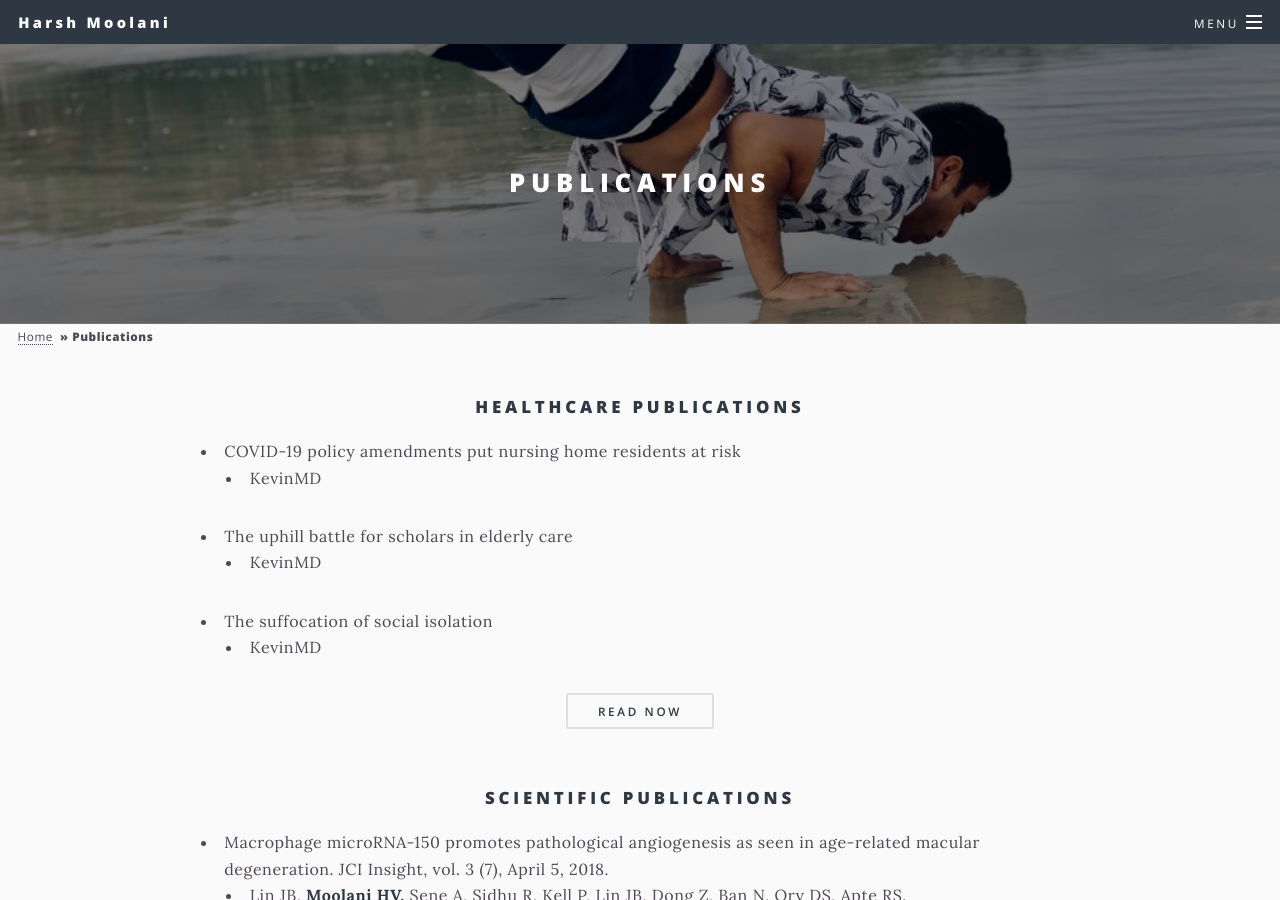
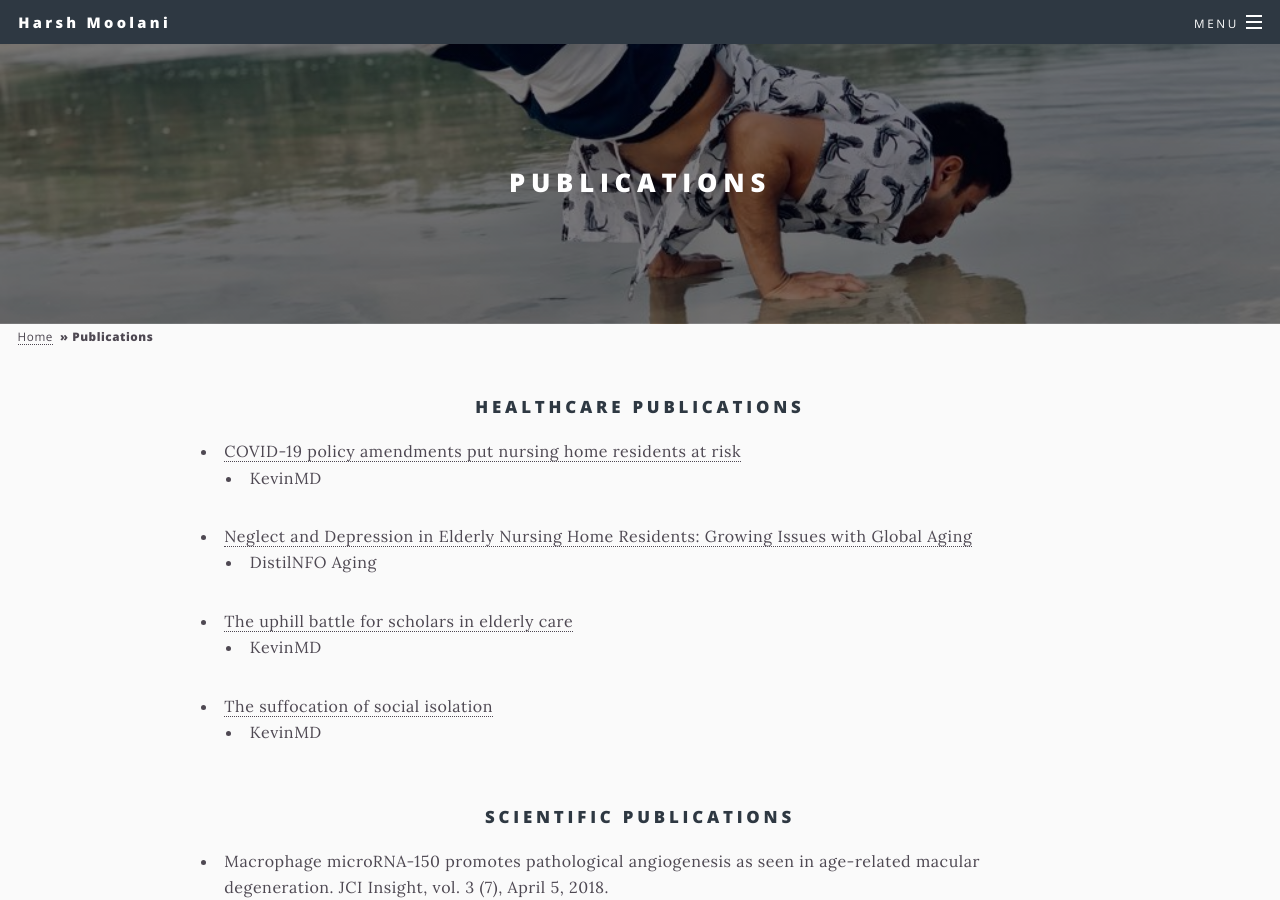
Before and after one commit to harshmoolani/h, a Jekyll site: the page built from _pages/flex.html, in a window 1280 px wide and 900 px high. Built offline with Jekyll 4.4.1, drawn with Linux system fonts in a browser that asks for light colours.

Commit message:
updated pubs

```diff
--- a/_pages/flex.html
+++ b/_pages/flex.html
@@ -12,25 +12,37 @@ if site.social.linkedin-square %}
    <center><h3>Healthcare Publications</h3></center>
 
 <ul type="circle">
-    <li> COVID-19 policy amendments put nursing home residents at risk
+    <li>
+      <a href="https://www.kevinmd.com/blog/2020/03/covid-19-policy-amendments-put-nursing-home-residents-at-risk.html">COVID-19 policy amendments put nursing home residents at risk</a>
      <ul>
       <li>KevinMD </li>
      </ul>
     </li>
 
-   <li> The uphill battle for scholars in elderly care
+    <li>
+    <a href="https://www.distilnfo.com/ageing/2019/12/19/neglect-and-depression-in-elderly-nursing-home-residents-growing-issues-with-global-aging/"> Neglect and Depression in Elderly Nursing Home Residents: Growing Issues with Global Aging</a>
+
+     <ul>
+      <li>DistilNFO Aging </li>
+     </ul>
+    </li>
+
+   <li>
+    <a href="https://www.kevinmd.com/blog/2019/07/the-uphill-battle-for-scholars-in-elderly-care.html"> The uphill battle for scholars in elderly care</a>
+
      <ul>
       <li>KevinMD </li>
      </ul>
     </li>
 
-    <li> The suffocation of social isolation
+    <li>
+    <a href="https://www.kevinmd.com/blog/2019/07/the-suffocation-of-social-isolation.html">The suffocation of social isolation</a>
      <ul>
       <li> KevinMD </li>
      </ul>
     </li>
 </ul>
-<form> <center><input type="button" value="Read Now" onclick="window.location.href='https://www.kevinmd.com/blog/post-author/harsh-moolani'"/></center> </form>
+
 <br>
 
    <center><h3>Scientific Publications</h3></center>
```
Also changed, not shown: 4 other files.
